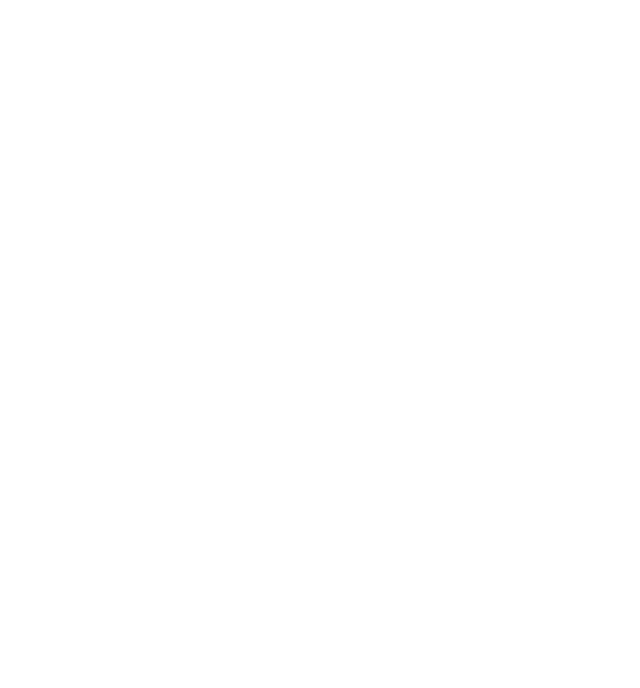
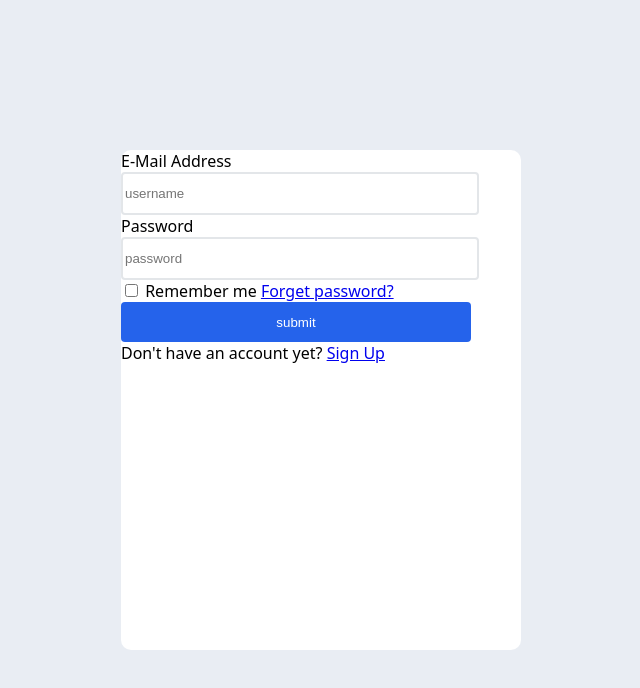
Before and after one commit to rahil234/LoginPage, a plain HTML site: page index.html in a window 1280 px wide. Shown: the whole page, without its empty margins (319-959 px from the left). Drawn offline with Linux system fonts and the light colour scheme.

Commit message:
second commit

```diff
--- a/css/index.css
+++ b/css/index.css
@@ -0,0 +1,42 @@
+:root{
+    --backgorund-color: #e9edf3;
+    --primary-color: #ffffff;
+    --secondary-color: #ffffff;
+    --button-color: #2563eb;
+}
+body{
+    background-color: var(--backgorund-color);
+
+}
+#main{
+    position: absolute;
+    left: 50%;
+    top: 50%;
+    transform: translate(-50%, -50%);
+}
+.form_container{
+    background-color: var(--primary-color);
+    border-radius: 10px;
+    width: 400px;
+    height: 500px;
+}
+#textbox{
+    border-width: 2px;
+    border-style: solid;
+    border-color: #e3e6e9;
+    border-radius: 4px;
+    width: 350px;
+    height: 37px;
+}
+.form_container{
+    font-family: system-ui, -apple-system, BlinkMacSystemFont, 'Segoe UI', Roboto, Oxygen, Ubuntu, Cantarell, 'Open Sans', 'Helvetica Neue', sans-serif;
+    font-weight: 500;
+}
+button{
+    background-color: var(--button-color);
+    color: var(--primary-color);
+    border: 0;
+    height: 40px;
+    width: 350px;
+    border-radius: 4px;
+}
--- a/index.html
+++ b/index.html
@@ -4,8 +4,23 @@
     <meta charset="UTF-8">
     <meta name="viewport" content="width=device-width, initial-scale=1.0">
     <title>LoginPage</title>
+    <link rel="stylesheet" href="css/index.css">
 </head>
 <body>
-
+    <div id="main">
+        <div class="form_container">
+            <form method="post" action="http://192.168.1.10/index.php">
+                <label for="text">E-Mail Address</label> <br>
+                <input type="text" name="uname" placeholder="username" id="textbox"><br>
+                <label for="text">Password</label> <br>
+                <input type="password" name="pass" placeholder="password" id="textbox"><br>
+                <input type="checkbox">
+                <label for="checkbox">Remember me</label>
+                <a href="#forgetpasword?">Forget password?</a><br>
+                <button>submit</button><br>
+                <label for="href">Don't have an account yet? </label><a href="#signup">Sign Up</a>
+            </form>
+        </div>
+    </div>
 </body>
 </html>
```
Also changed, not shown: logged_in.html (added, +12 -0 lines).
